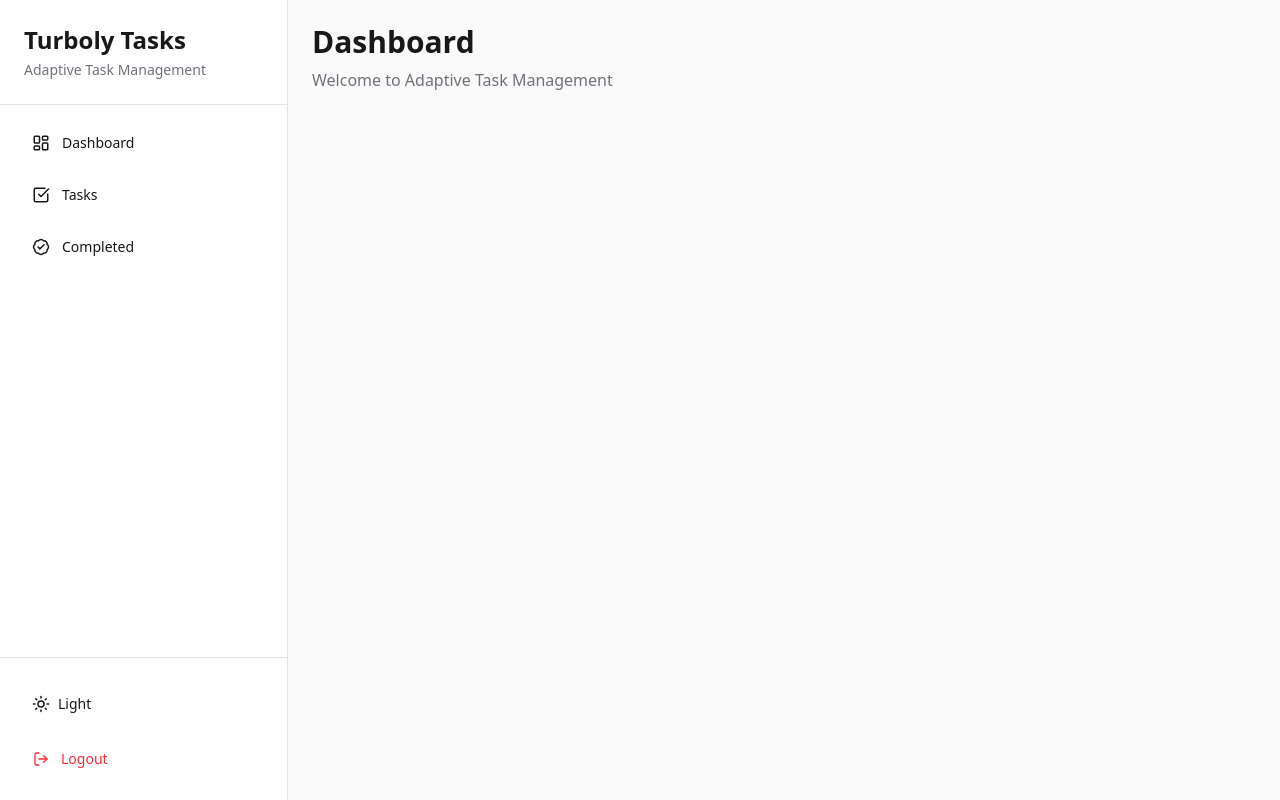
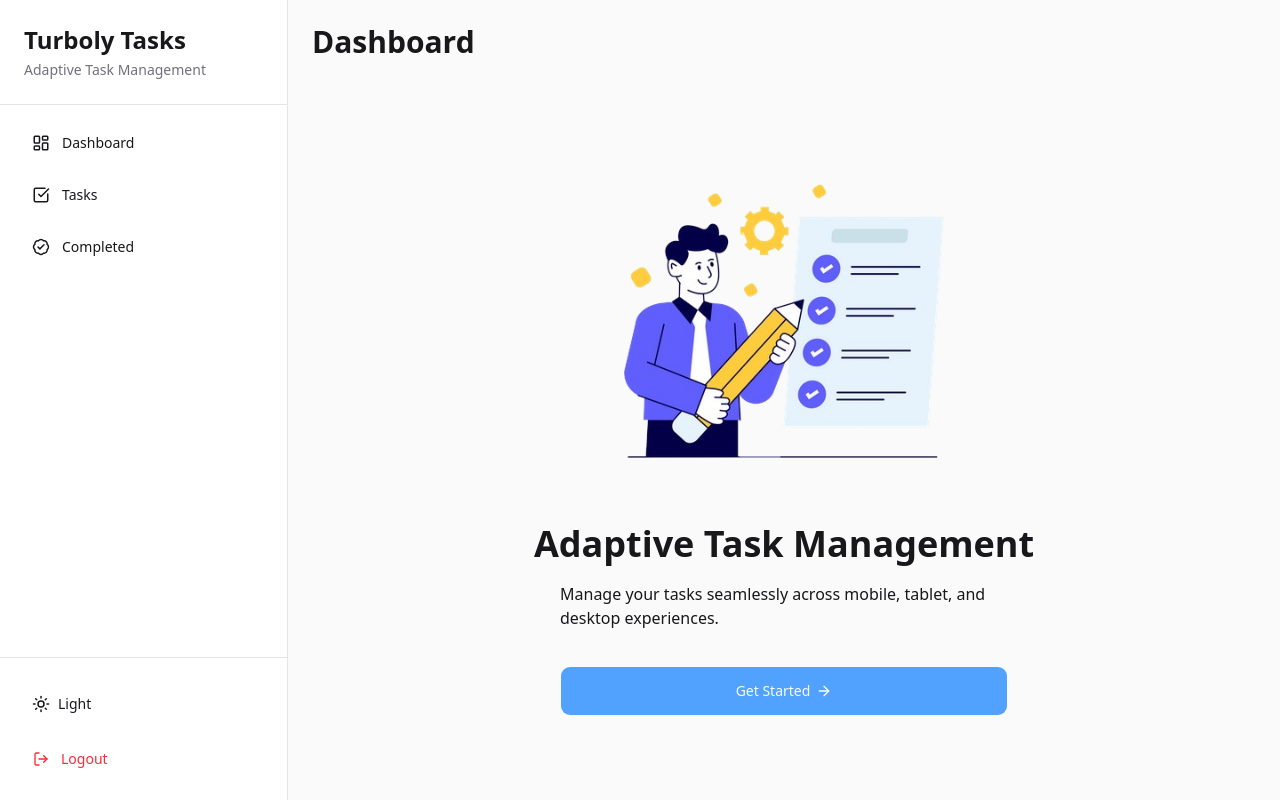
Before and after one commit to kelvintryanto/Adaptive-Task-Management-Web-Application, a Next.js app: page /dashboard in a window 1280 px wide. Built offline with nearby package versions, Linux system fonts and the light colour scheme.

Commit message:
feat: dashboard page

```diff
--- a/app/(protected)/completed/page.tsx
+++ b/app/(protected)/completed/page.tsx
@@ -1,6 +1,6 @@
 export default function CompletedPage() {
   return (
-    <div className="flex min-h-screen flex-col items-center justify-center gap-4 p-6">
+    <div className="flex min-h-screen flex-col items-center justify-center gap-4">
       <h1 className="text-3xl font-bold">Completed</h1>
 
       <p className="text-zinc-500 mt-2">Welcome to Completed Page</p>
--- a/app/(protected)/dashboard/page.tsx
+++ b/app/(protected)/dashboard/page.tsx
@@ -1,9 +1,43 @@
+import { Button } from "@/components/ui/button";
+import { ArrowRight } from "lucide-react";
+import Image from "next/image";
+import Link from "next/link";
+
 export default function DashboardPage() {
   return (
-    <div className="p-6">
-      <h1 className="text-3xl font-bold">Dashboard</h1>
+    <div className="flex flex-1 flex-col">
+      <div className="p-6 flex flex-col flex-1 justify-center">
+        <h1 className="text-3xl font-bold">Dashboard</h1>
+        <div className="flex flex-col flex-1 items-center justify-center">
+          <Image
+            src="/logo.png"
+            alt="Logo"
+            width={400}
+            height={400}
+            loading="eager"
+          />
 
-      <p className="text-zinc-500 mt-2">Welcome to Adaptive Task Management</p>
+          <h1 className="text-4xl font-bold leading-tight">
+            Adaptive Task Management
+          </h1>
+
+          <p className="mt-4 dark:text-zinc-400 max-w-md">
+            Manage your tasks seamlessly across mobile, tablet, and desktop
+            experiences.
+          </p>
+
+          <Link href="/tasks" className="w-full text-center max-w-md mt-5">
+            <Button
+              className="mt-4 cursor-pointer w-full bg-blue-400 p-6"
+              variant={"default"}
+              size={"lg"}
+            >
+              Get Started
+              <ArrowRight size={18} />
+            </Button>
+          </Link>
+        </div>
+      </div>
     </div>
   );
 }
--- a/app/(protected)/tasks/page.tsx
+++ b/app/(protected)/tasks/page.tsx
@@ -1,6 +1,6 @@
 export default function TasksPage() {
   return (
-    <div className="flex min-h-screen flex-col items-center justify-center gap-4 p-6">
+    <div className="flex min-h-screen flex-col items-center justify-center gap-4">
       <h1 className="text-3xl font-bold">Tasks</h1>
 
       <p className="text-zinc-500 mt-2">Welcome to Tasks Page</p>
--- a/components/navigation/app-shell.tsx
+++ b/components/navigation/app-shell.tsx
@@ -17,7 +17,7 @@ export function AppShell({ children }: Props) {
       <TabletSidebar />
 
       {/* CONTENT */}
-      <main className="flex-1 pb-20 md:pb-0">{children}</main>
+      <main className="flex flex-col flex-1 md:pb-0">{children}</main>
 
       {/* MOBILE */}
       <MobileBottomNav />
```
